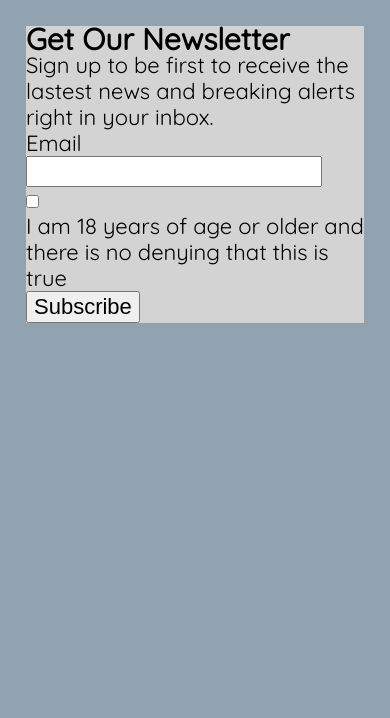
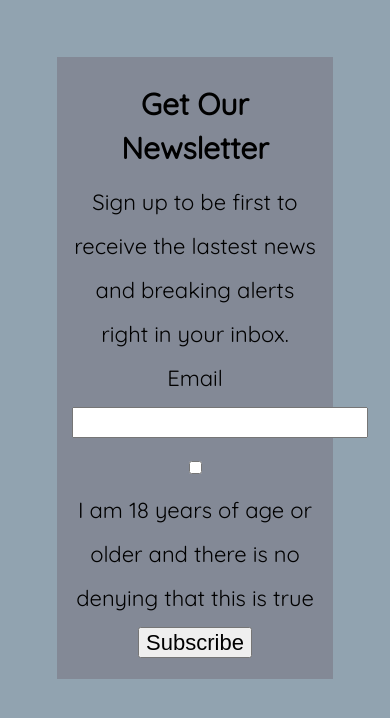
Before and after one commit to Sarhol/Lab-3-2018, a plain HTML site: page index.html in a window 390 px wide. Drawn offline with nearby package versions, Linux system fonts and the light colour scheme.

Commit message:
Add files via upload

```diff
--- a/css/screen.css
+++ b/css/screen.css
@@ -205,6 +205,7 @@ label {
 h1 {
   font-weight: bolder;
   font-size: 30px;
+  padding: 10px;
  }
 
  body {
@@ -212,24 +213,19 @@ h1 {
   font-family: 'Quicksand', sans-serif;
  }
 
- p{
+ form{
+  background-color: #838996;
+  margin: 25px;
+  text-align: center;
+  padding: 15px;
 
  }
+ @media screen and (max-width:480px) {
+body {
+font-size : 1em;
+line-height: 2em;
+padding: 3px;
+margin: 3px;
+}
 
- ul{
-
- }
-
- ul li{
-
- }
- form{
-  background-color: #D3D3D3;
-
- }
-
-/* ===== LAYOUT STYLES ====== */
-
-/* ===== MODULAR STYLES ===== */
-
-/* ===== STATE STYLES ======= */
+}
```
